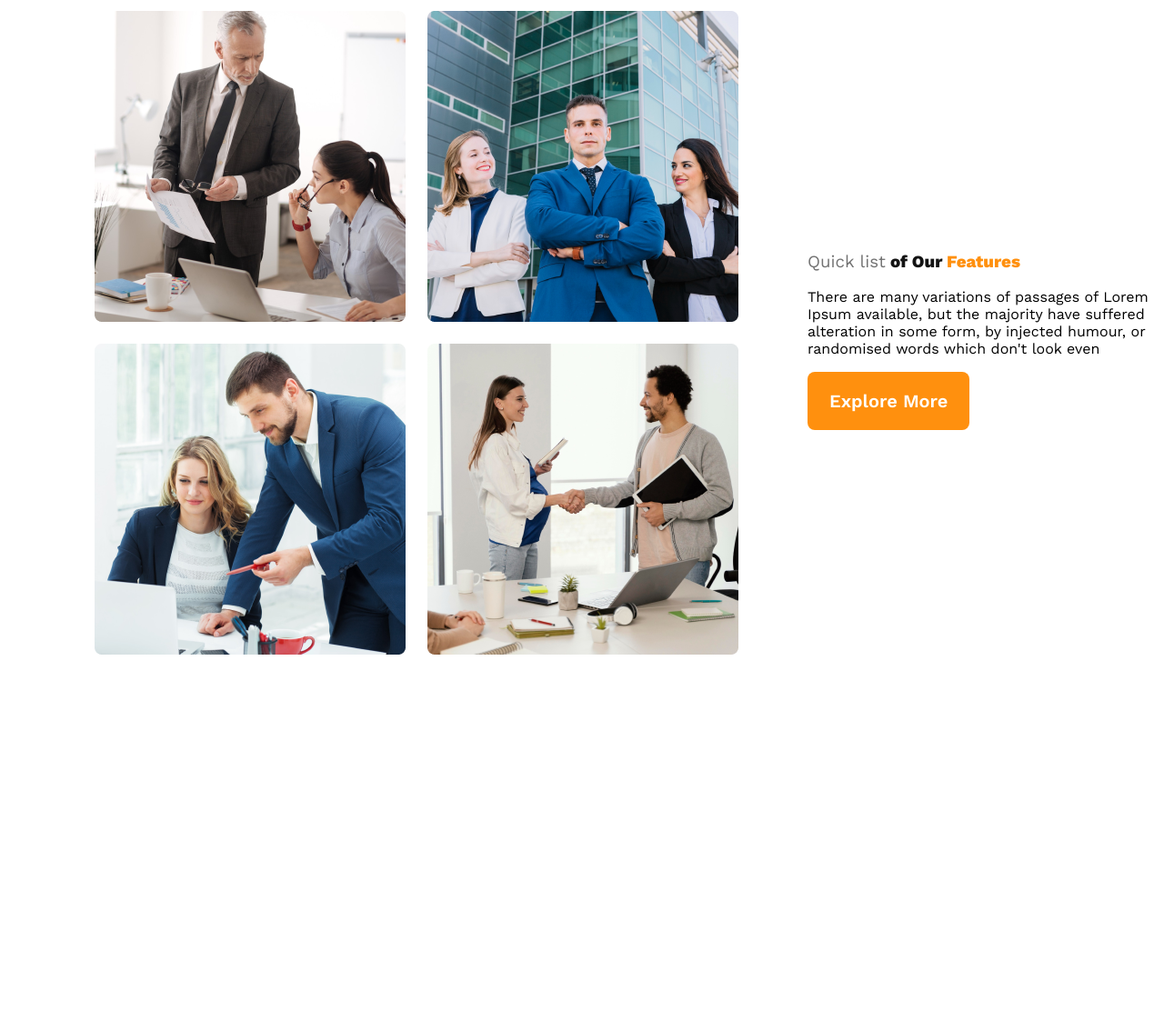
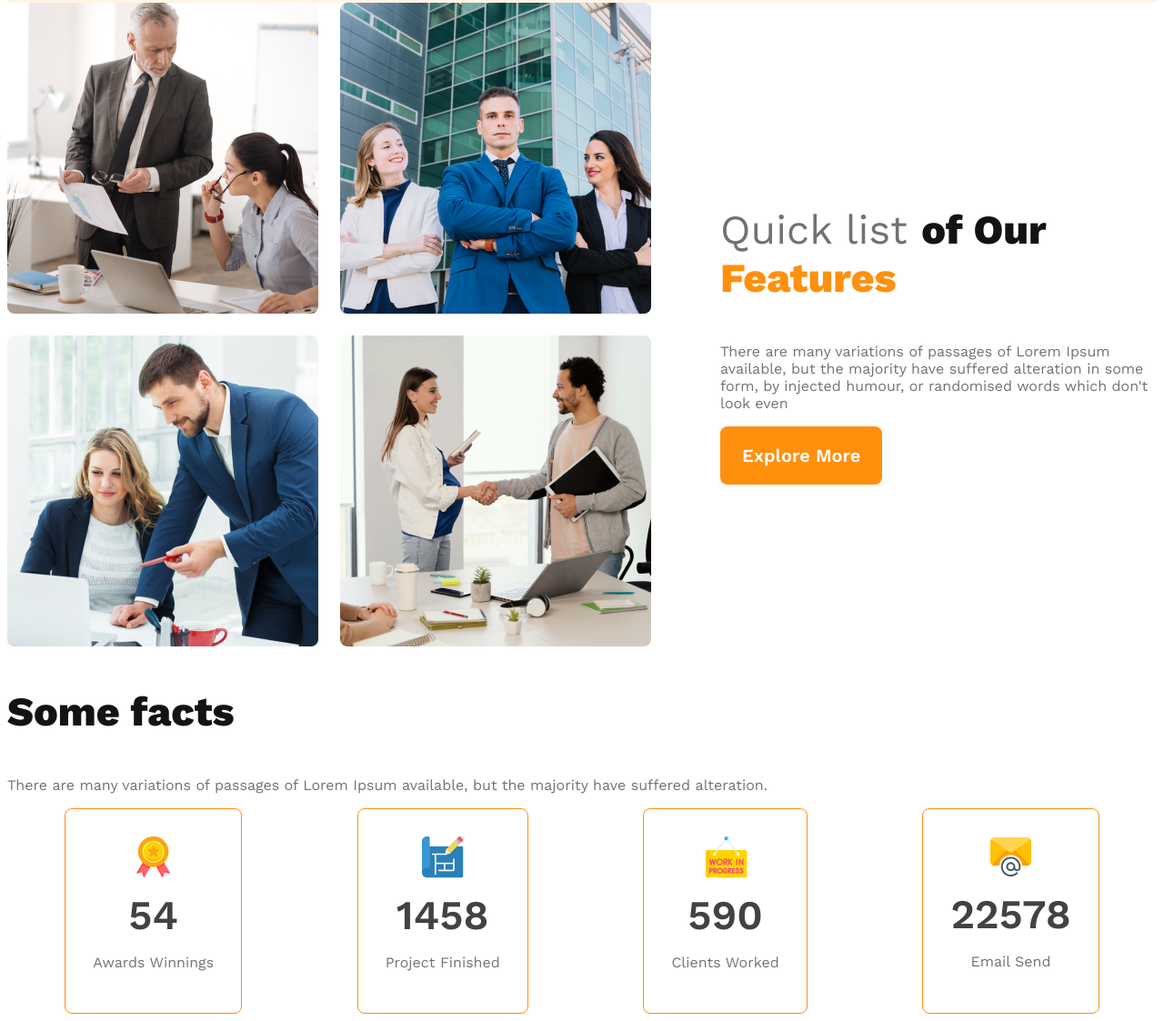
Before and after one commit to 1Mizan/g3-architects-web, a plain HTML site: page g3-architects-web/index.html in a window 1280 px wide. Shown: the part 1088-2211 px from the top of the page at 91% size. Before the commit the page ends 1816 px from the top, so only its background shows below. Drawn offline with nearby package versions, Linux system fonts and the light colour scheme.

Commit message:
added new section

```diff
--- a/g3-architects-web/index.html
+++ b/g3-architects-web/index.html
@@ -10,7 +10,7 @@
     <header class="header">
 
         <nav>
-            <h3 class="nav-title">G3 Architects</h3>
+            <h3 class="section-title">G3 Architects</h3>
             <ul>
                 <li><a href="">Home</a></li>
                 <li><a href="">About</a></li>
@@ -51,6 +51,39 @@
                 </button>
             </div>
         </section>
+        <!-- features section -->
+        <section class="features">
+
+        </section>
+         <!-- facts section -->
+         <section class="facts">
+            <h3 class="section-title">Some facts</h3>
+            <p class="section-description">
+                There are many variations of passages of Lorem Ipsum available, but the majority have suffered alteration.
+            </p>
+            <div class="facts-card-container">
+                <div class="card">
+                    <img src="images/icons/ribon.png" alt="">
+                    <h2 class="card-title">54</h2>
+                    <p class="section-description">Awards Winnings</p>
+                </div>
+                <div class="card">
+                    <img src="images/icons/projects.png" alt="">
+                    <h2 class="card-title">1458</h2>
+                    <p class="section-description">Project Finished</p>
+                </div>
+                <div class="card">
+                    <img src="images/icons/customers.png" alt="">
+                    <h2 class="card-title">590</h2>
+                    <p class="section-description">Clients Worked</p>
+                </div>
+                <div class="card">
+                    <img src="images/icons/email.png" alt="">
+                    <h2 class="card-title">22578</h2>
+                    <p class="section-description">Email Send</p>
+                </div>
+            </div>
+         </section>
     </main>
     <footer>
 
--- a/g3-architects-web/styles/architects.css
+++ b/g3-architects-web/styles/architects.css
@@ -17,10 +17,19 @@
     border: 0;
 }
 
-.secion-description {
+.section-description {
     color: #727272;
 }
 
+.section-title {
+    color: #131313;
+    font-size: 2.8rem;
+}
+
+/* main{
+    margin: 85px  240px;
+
+} */
 /* header styles */
 header {
     /* display: flex; */
@@ -35,10 +44,7 @@ nav {
     align-items: center;
 }
 
-.section-title {
-    color: #131313;
-    font-size: 2.8rem;
-}
+
 
 nav>ul {
     display: flex;
@@ -83,40 +89,67 @@ nav li a {
     display: flex;
     justify-content: space-between;
     align-items: center;
-    margin-top: 5.3rem;
+    /* margin-top: 5.3rem; */
 }
 
 .teams-img-cotainer {
     display: grid;
     grid-template-columns: repeat(2, 1fr);
     padding-right: 4.75rem;
-    padding-left: 6rem;
+    /* padding-left: 6rem; */
     gap: 1.5rem;
-    width: 100%;
+    /* width: 100%; */
 
 }
 
 /* .teams-content{
     padding-right: 18.813rem;
 } */
-.teams-title {
+.teams-img-title {
     font-size: 2.8rem;
-
     font-weight: 500;
 }
-.Ql{
+
+.Ql {
     color: #727272;
     font-weight: 500;
 }
-.Oo{
+
+.Oo {
     color: #131313;
     font-weight: 700;
 }
-.Fea{
+
+.Fea {
     color: #FF900E;
     font-weight: 700;
 }
 
+/* facts section */
+.facts-card-container {
+    display: flex;
+    justify-content: space-around;
+}
+.card-title{
+    color: #424242;
+    font-size: 45px;
+    font-weight: 600;
+    margin-top: 10px;
+    margin-bottom: 5px;
+}
+
+
+
+.facts-card-container .card {
+    border-radius: 8px;
+    border: 1px solid #FF900E;
+    text-align: center;
+    padding: 30px;
+    /* padding-top: 45px;
+    padding-right: 42px;
+    padding-left: 42px;
+    padding-bottom: 60px; */
+}
 
 
 
@@ -124,19 +157,28 @@ nav li a {
 /* responsive media queries */
 /* mobiles */
 @media screen and (max-width:576px) {
-    nav {
+
+    nav,
+    .teams-container {
         flex-direction: column;
+    }
+
+    .teams-img-cotainer {
+        grid-template-columns: 1fr;
     }
 
     header {
         padding: 20px;
     }
 
+
 }
 
 /* tablets */
 @media screen and (min-width:576px) and (max-width:960px) {
-    nav {
+
+    nav,
+    .teams-container {
         flex-direction: column;
     }
 
```
